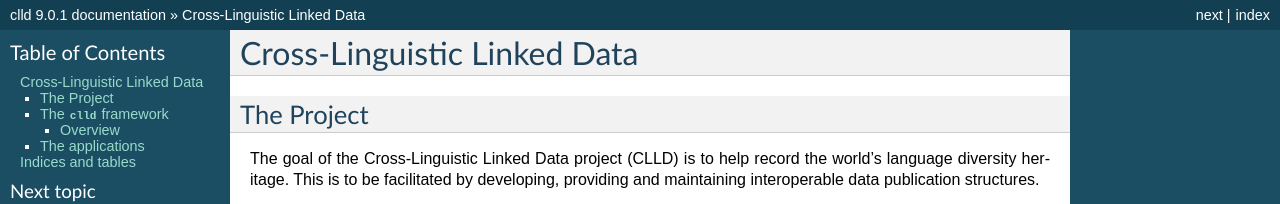
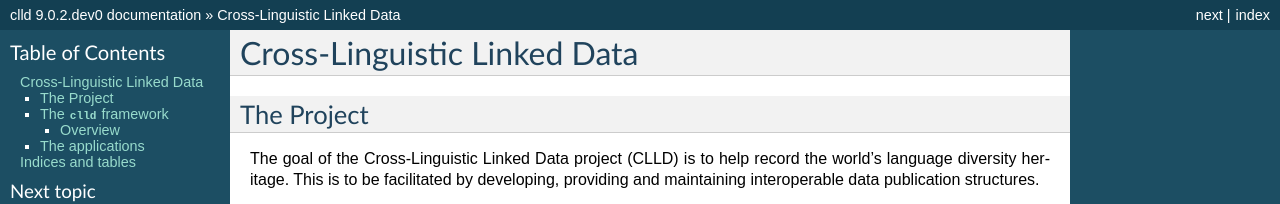
Before and after one commit to clld/clld, a Sphinx documentation site: the page built from docs/index.rst, in a window 1280 px wide and 900 px high. Shown: the top 204 px of the window. Built offline with Sphinx 7.4.7, drawn with Linux system fonts in a browser that asks for light colours; some of the changed text lies outside the part shown.

Commit message:
bump version for development

```diff
--- a/docs/conf.py
+++ b/docs/conf.py
@@ -51,10 +51,10 @@ copyright = u'Max Planck Society'
 # built documents.
 #
 # The full version, including alpha/beta/rc tags.
-release = '9.0.1'
+release = '9.0.2.dev0'
 
 # The short X.Y version.
-version = '9.0.1'
+version = '9.0.2.dev0'
 
 # The language for content autogenerated by Sphinx. Refer to documentation
 # for a list of supported languages.
--- a/setup.py
+++ b/setup.py
@@ -3,7 +3,7 @@ from setuptools import setup, find_packages
 
 setup(
     name='clld',
-    version='9.0.1',
+    version='9.0.2.dev0',
     description=(
         'Python library supporting the development of cross-linguistic databases'),
     long_description=open('README.md').read(),
--- a/src/clld/__init__.py
+++ b/src/clld/__init__.py
@@ -3,7 +3,7 @@ import collections
 from clld.db.models import common
 from clld import interfaces
 
-__version__ = "9.0.1"
+__version__ = "9.0.2.dev0"
 
 
 class Resource(collections.namedtuple('Resource', 'name model interface with_index with_rdfdump')):
```
